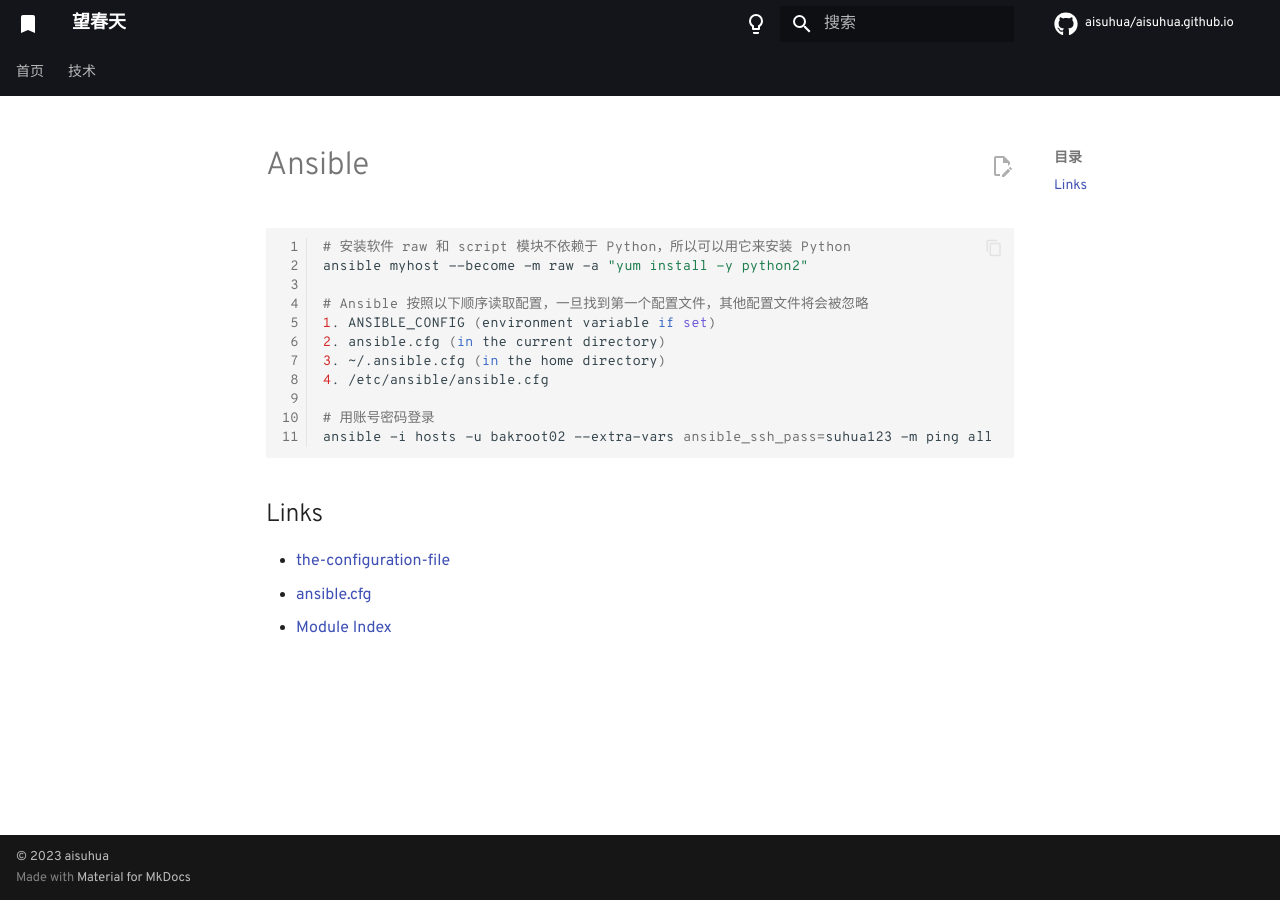
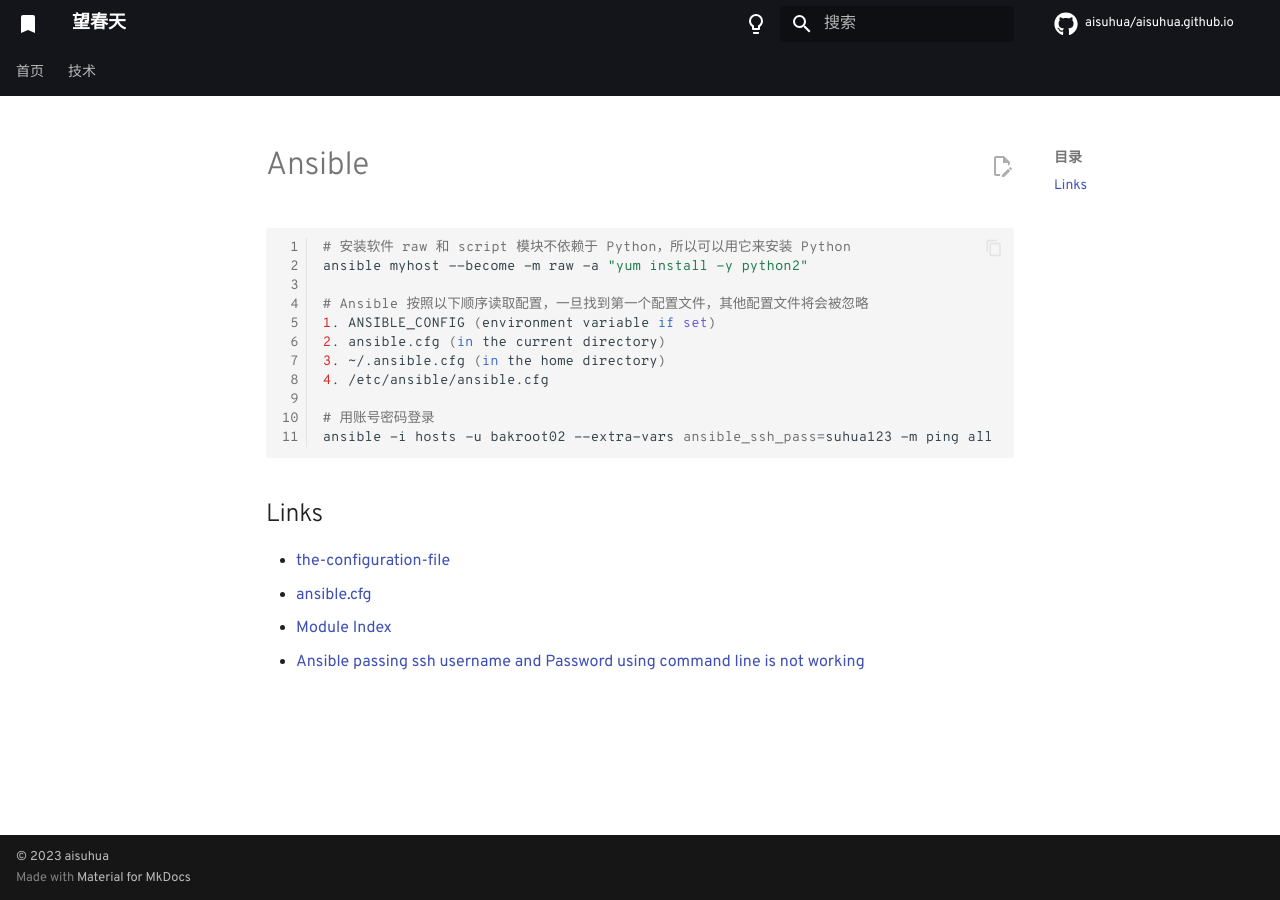
Before and after one commit to aisuhua/aisuhua.github.io, an MkDocs documentation site: the page built from docs/ansible/index.md, in a window 1280 px wide. Built offline with MkDocs 1.6.1 and Material for MkDocs 9.7.7, drawn with Linux system fonts in a browser that asks for light colours; comment, search, counter and statistics services are not loaded.

Commit message:
index.md

```diff
--- a/docs/ansible/index.md
+++ b/docs/ansible/index.md
@@ -19,3 +19,4 @@ ansible -i hosts -u bakroot02 --extra-vars ansible_ssh_pass=suhua123 -m ping all
 - [the-configuration-file](https://docs.ansible.com/ansible/2.9/reference_appendices/config.html#the-configuration-file)
 - [ansible.cfg](https://github.com/ansible/ansible/blob/stable-2.9/examples/ansible.cfg)
 - [Module Index](https://docs.ansible.com/ansible/2.9/modules/modules_by_category.html#modules-by-category)
+- [Ansible passing ssh username and Password using command line is not working](https://stackoverflow.com/questions/69889074/ansible-passing-ssh-username-and-password-using-command-line-is-not-working)
```
